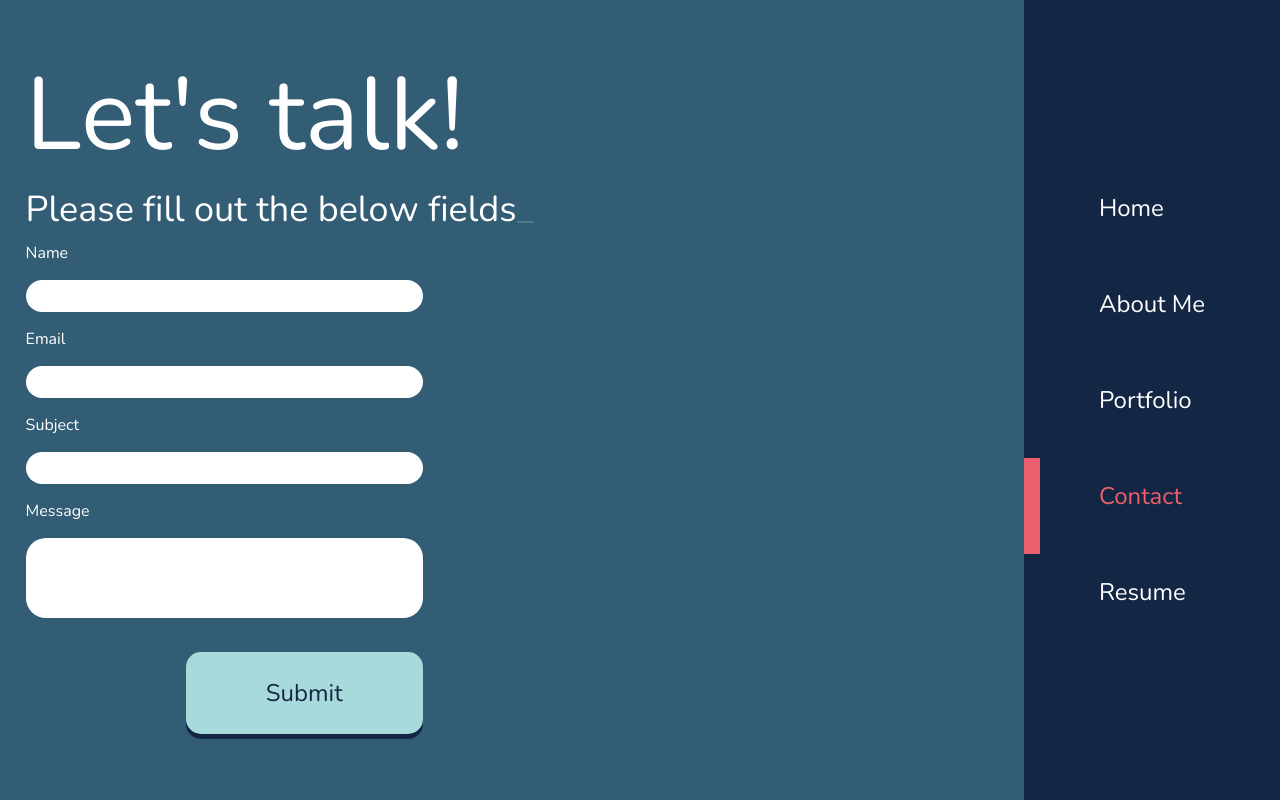
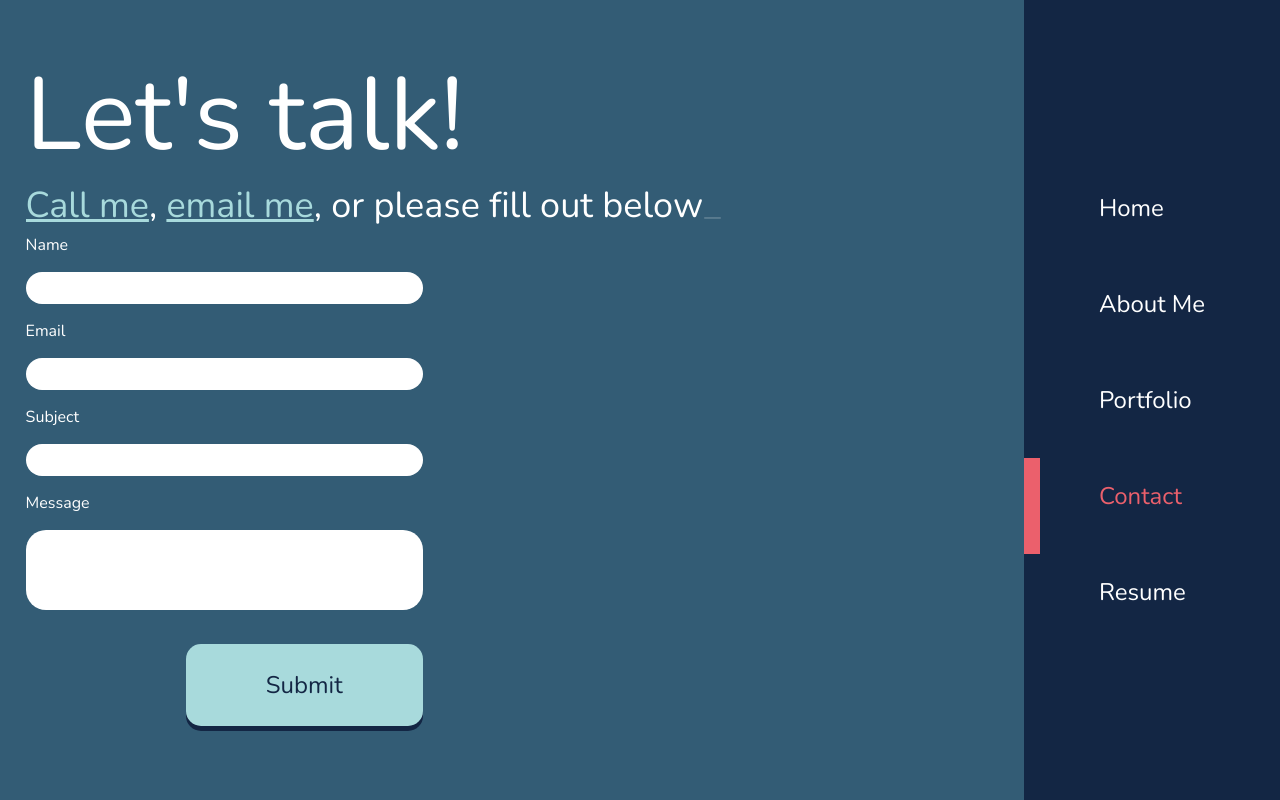
Before and after one commit to noworriesimhere/second-portfolio, a Next.js app: page /contact in a window 1280 px wide. Built offline with nearby package versions, Linux system fonts and the light colour scheme.

Commit message:
tweaked contact info and about me pic

```diff
--- a/components/ContactForm.js
+++ b/components/ContactForm.js
@@ -57,15 +57,18 @@ const ContactForm = () => {
       .then((response) => {
         handleServerResponse(
           true,
-          'Thank you, your message has been submitted.'
+          `Thanks for reaching out! I'll get back to you soon.`
         );
       })
       .catch((error) => {
         handleServerResponse(false, error.response.data.error);
       });
   };
+  console.log(status);
+
   return (
     <main className={styles.container}>
+      {!status.submitted ? (
         <form onSubmit={handleOnSubmit}>
           <label htmlFor='name'>Name</label>
           <input
@@ -116,10 +119,16 @@ const ContactForm = () => {
               : 'Submitting...'}
           </button>
         </form>
+      ) : (
+        <span>
+          <br />
+          <h4>Thanks for your message!</h4>
+          <h5>I'll get back to you soon 👍</h5>
+        </span>
+      )}
       {status.info.error && (
         <div className='error'>Error: {status.info.msg}</div>
       )}
-      {!status.info.error && status.info.msg && <p>{status.info.msg}</p>}
     </main>
   );
 };
--- a/pages/about.js
+++ b/pages/about.js
@@ -36,13 +36,13 @@ const About = ({ isTransitioning }) => {
       .to(firstCursorRef.current, { duration: 0.1, visibility: 'visible' })
       .to(firstAnimRef.current, {
         duration: 0.5,
-        text: spanify('Web Developer'),
+        text: spanify('Self Teaching Developer'),
       })
       .to(firstCursorRef.current, { duration: 0.1, visibility: 'hidden' })
       .to(secondCursorRef.current, { duration: 0.1, visibility: 'visible' })
       .to(secondAnimRef.current, {
         duration: 0.75,
-        text: spanify(`Self-taught && self-teaching`),
+        text: spanify(`My skills and how I learned them`),
       })
       .to(secondCursorRef.current, { duration: 0.1, visibility: 'hidden' })
       .to(thirdCursorRef.current, { duration: 0.1, visibility: 'visible' });
@@ -184,6 +184,7 @@ const About = ({ isTransitioning }) => {
                 className={styles.img}
               />
             </aside>
+            <caption>Available to work!</caption>
           </div>
         </section>
       </main>
--- a/pages/contact.js
+++ b/pages/contact.js
@@ -34,7 +34,9 @@ const Contact = ({ isTransitioning }) => {
       .to(secondCursorRef.current, { duration: 0.1, visibility: 'visible' })
       .to(secondAnimRef.current, {
         duration: 0.5,
-        text: spanify(`Please fill out the below fields`),
+        text:
+          `<a href='tel:6467255620'>Call me</a>, <a href='mailto: contact@alantran.tech'>email me</a>` +
+          spanify(`, or please fill out below`),
       })
       .from(thirdAnimRef.current, { duration: 0.5, opacity: 0, y: 300 }, 0.5);
   }, []);
@@ -67,13 +69,13 @@ const Contact = ({ isTransitioning }) => {
             _
           </span>
         </h1>
+        <main ref={thirdAnimRef} className={styles.main}>
           <h4>
             <span ref={secondAnimRef}></span>
             <span ref={secondCursorRef} className={styles.cursor}>
               _
             </span>
           </h4>
-        <main ref={thirdAnimRef}>
           <ContactForm />
         </main>
       </div>
--- a/styles/Contact.module.scss
+++ b/styles/Contact.module.scss
@@ -15,6 +15,14 @@
   h4 {
     margin: 0;
   }
+}
+
+.main {
+  display: flex;
+  flex-direction: column;
+  align-items: flex-start;
+  flex-wrap: wrap;
+  height: 100%;
 }
 
 .cursor {
--- a/utils/data.js
+++ b/utils/data.js
@@ -97,6 +97,6 @@ export const technologies = [
   },
   {
     name: 'Next.js',
-    description: `This year I've been hearing a lot about Gatsby and Next as tools for React development. <br/><br/>I used Brad Traversy and Net Ninja's YouTube series on Next.js to learn the basic. <br/><br/>This portfolio is built in Next.js and hosted on Vercel.`,
+    description: `This year I've been hearing a lot about Gatsby and Next as tools for React development. <br/><br/>I used Brad Traversy and Net Ninja's YouTube series on Next.js to learn the basics <br/><br/>This portfolio is built in Next.js and hosted on Vercel.`,
   },
 ];
```
Also changed, not shown: styles/About.module.scss (+8 -0 lines). Lines whose indentation alone changed are shown as unchanged.
